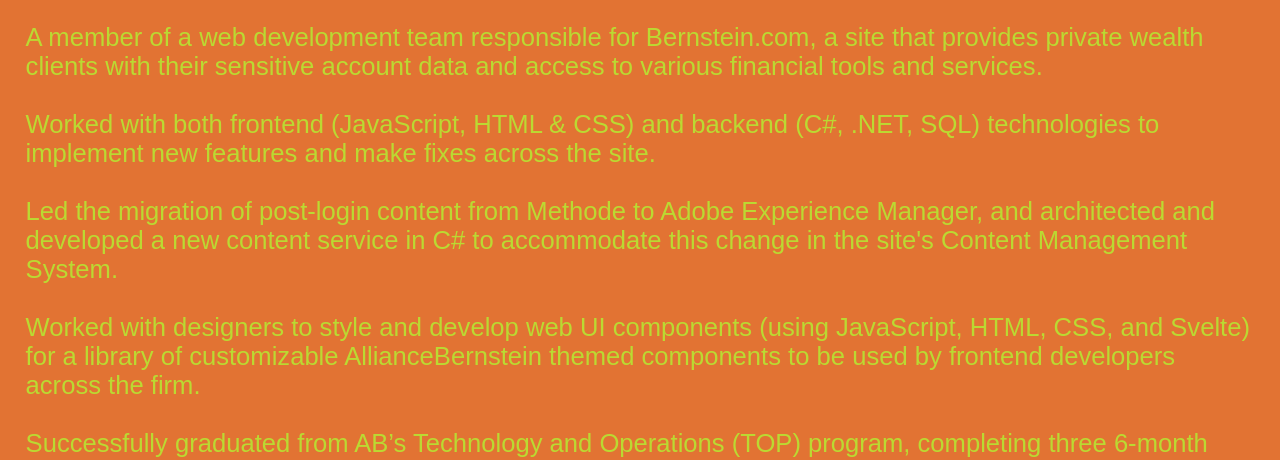
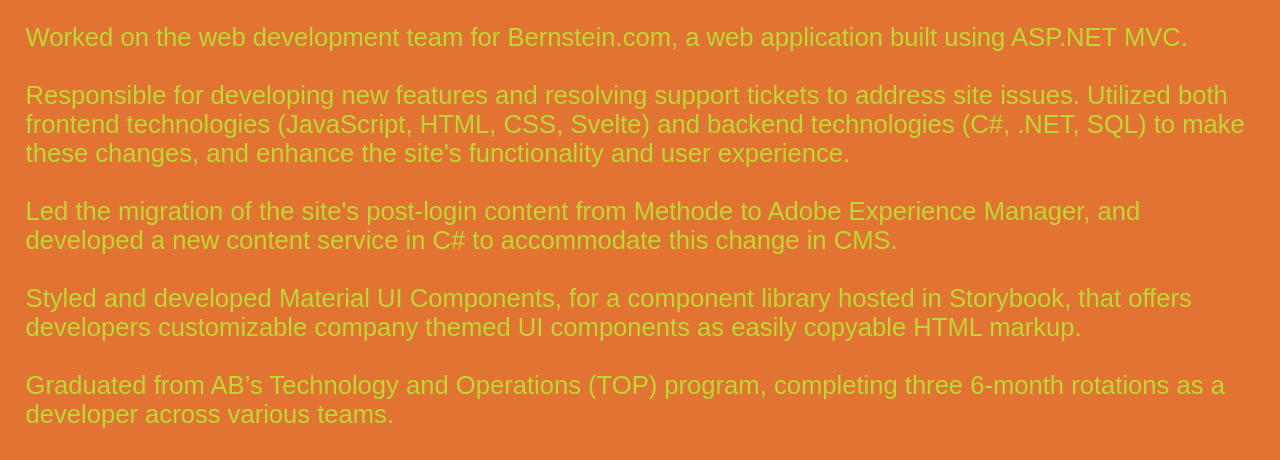
Before and after one commit to hamishmcgregor3/hamishmcgregor3.github.io, a website: page pages/cv/index.html in a window 1280 px wide. Shown: the part 338-798 px from the top of the page. Drawn offline with Linux system fonts and the light colour scheme; a web font is replaced by a local one.

Commit message:
new resume + cv content

```diff
--- a/pages/cv/index.html
+++ b/pages/cv/index.html
@@ -27,33 +27,44 @@
             <span class="job-date">Aug 2021 - Apr 2024</span>
           </div>
           <div class="work-text-content">
-            A member of a web development team responsible for Bernstein.com, a
-            site that provides private wealth clients with their sensitive account
-            data and access to various financial tools and services.
+            Worked on the web development team for Bernstein.com, a web
+            application built using ASP.NET MVC.
             <br />
             <br />
-            Worked with both frontend (JavaScript, HTML & CSS) and
-            backend (C#, .NET, SQL) technologies to implement new features and make
-            fixes across the site.
+            Responsible for developing new features and resolving support
+            tickets to address site issues. Utilized both frontend technologies
+            (JavaScript, HTML, CSS, Svelte) and backend technologies (C#, .NET,
+            SQL) to make these changes, and enhance the site's functionality and
+            user experience.
             <br />
             <br />
-            Led the migration of post-login content from Methode to Adobe Experience Manager, and architected and developed a
-            new content service in C# to accommodate this change in the site's Content Management System.
+            Led the migration of the site's post-login content from Methode to
+            Adobe Experience Manager, and developed a new content service in C#
+            to accommodate this change in CMS.
             <br />
             <br />
-            Worked with designers to style and develop web UI components (using JavaScript, HTML, CSS, and Svelte) for a
-            library of customizable AllianceBernstein themed components to be used by frontend developers across the firm.
+            Styled and developed Material UI Components, for a component library
+            hosted in Storybook, that offers developers customizable company
+            themed UI components as easily copyable HTML markup.
             <br />
             <br />
-            Successfully graduated from AB’s Technology and Operations (TOP)
-            program, completing three 6-month rotations across various
-            development teams.
+            Graduated from AB’s Technology and Operations (TOP) program,
+            completing three 6-month rotations as a developer across various
+            teams.
             <br />
             <br />
-            Previously, designed and developed C# Windows Forms applications for
-            a portfolio wealth management service, adding new functionality for
-            portfolio managers and streamlining operations by replacing manually
-            executed SQL stored procedures.
+            Designed and developed financial tools using C# Windows Forms
+            applications to enhance functionality for an in-house portfolio
+            wealth management service used by portfolio managers. These tools
+            replaced manually executed SQL stored procedures, resulting in
+            improved efficiency and workflow automation.
+            <br />
+            <br />
+            Implemented an automated frontend test suite utilizing Cypress and
+            TypeScript for a bond trading platform. Unit tests simulated user
+            activity to validate expected functionality across the web
+            application. These tests were integrated into DevOps release
+            pipelines, significantly reducing manual testing efforts.
           </div>
         </div>
         <div class="education-container">
@@ -96,10 +107,15 @@
           </div>
         </div>
         <div class="resume-container">
-            <div class="resume-title">Resume</div>
-            <div class="resume-container-2">
-                <a href="/downloads/hamish_mcgregor_resume.pdf" download="hamish_mcgregor_resume.pdf" class="resume-download">Click Here To Download A More Detailed Copy Of My Resume</a>
-            </div>
+          <div class="resume-title">Resume</div>
+          <div class="resume-container-2">
+            <a
+              href="/downloads/hamish_mcgregor_resume.pdf"
+              download="hamish_mcgregor_resume.pdf"
+              class="resume-download"
+              >Click Here To Download A More Detailed Copy Of My Resume</a
+            >
+          </div>
         </div>
       </div>
     </div>
```
Also changed, not shown: 1 other file.
